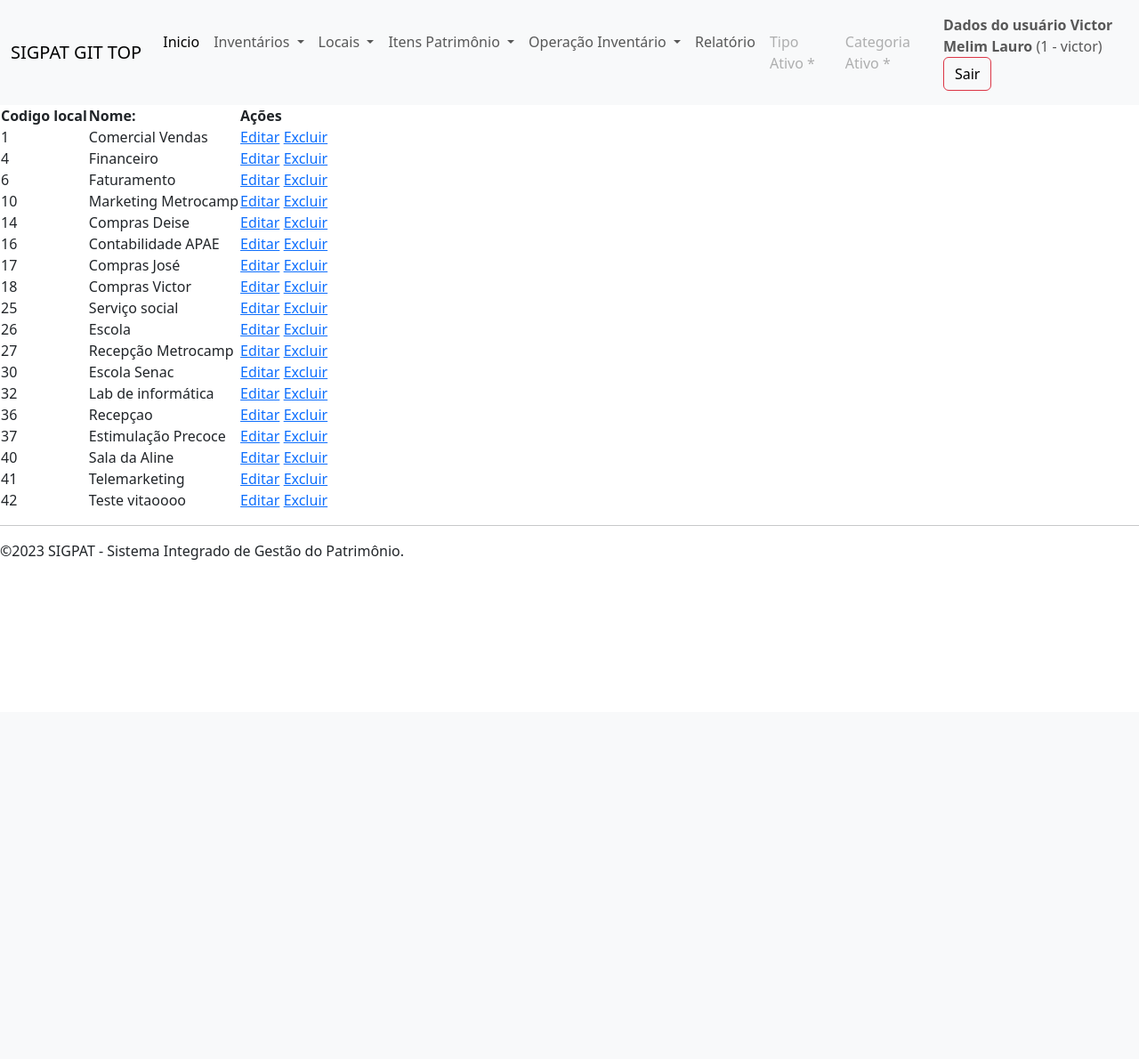
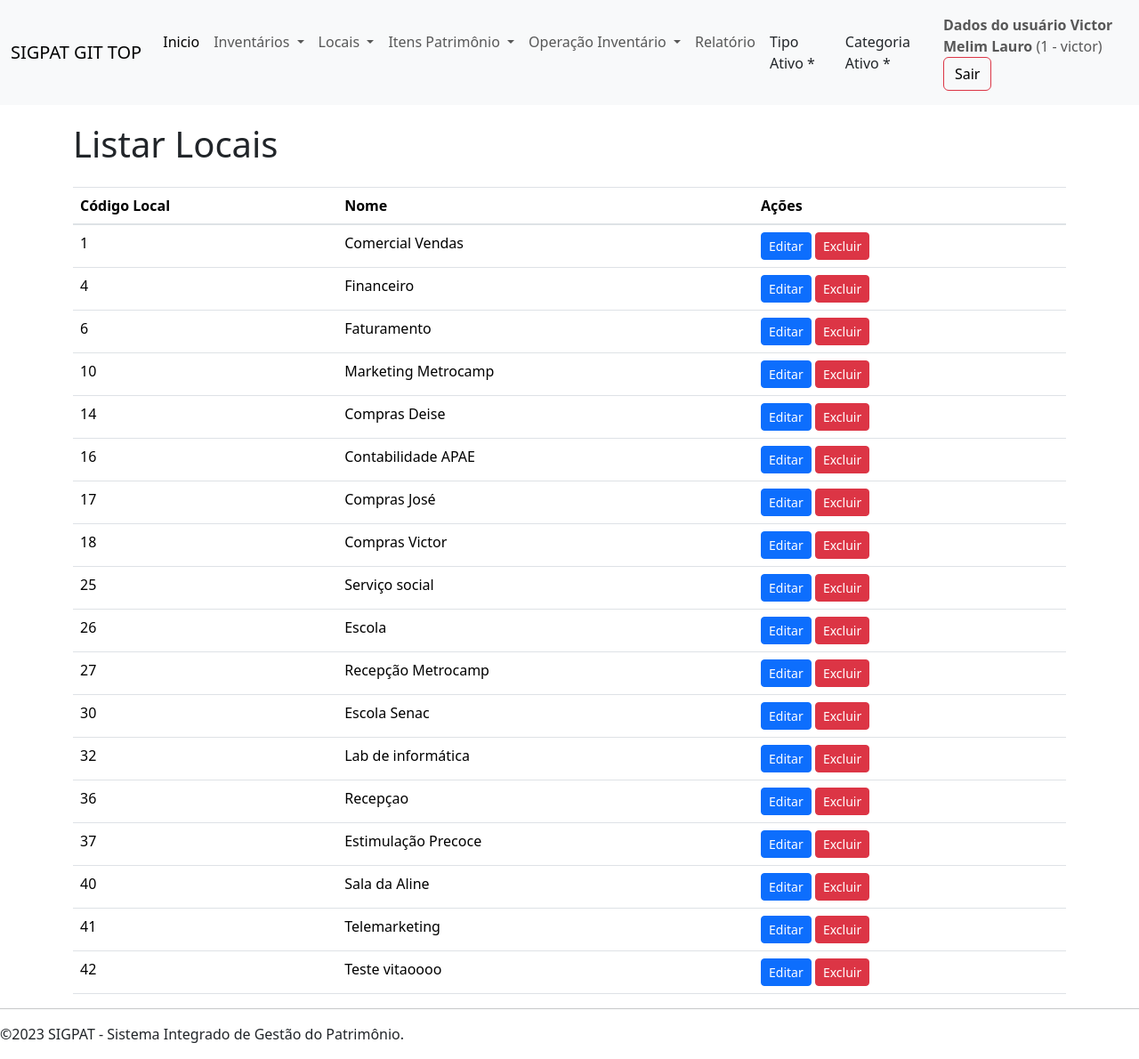
Before and after one commit to victormelimlauro/SIGPAT, a PHP site: page /modulos/locais/listar_locais.php in a window 1280 px wide. Shown: the whole page at 89% size. Before the commit the page ends 629 px from the top, so only its background shows below. Run offline with PHP 8.4, Linux system fonts and the light colour scheme; a user stored in the database is signed in; data comes from the database, SQL or seed files in the repository.

Commit message:
ajustes view

```diff
--- a/includes/cabecalho.php
+++ b/includes/cabecalho.php
@@ -77,7 +77,7 @@ try {
             </a>
             <ul class="dropdown-menu">
                 <li><a class="dropdown-item" href="/modulos/operacoes_inventarios/cadastrar_operacao.php">Cadastrar Operação</a></li>
-                <li><a class="dropdown-item" href="/modulos/operacoes_inventarios/listar_operacoes.php">Listar Operaõess</a></li>
+                <li><a class="dropdown-item" href="/modulos/operacoes_inventarios/listar_operacoes.php">Listar Operações</a></li>
             </ul>
             </li>
             <li class="nav-item">
--- a/modulos/itens/lista_itens.php
+++ b/modulos/itens/lista_itens.php
@@ -13,8 +13,6 @@ try {
     $item_dao = new ItemDAO();
 
     $lista_itens = $item_dao->getAllRows();
-
-    var_dump($lista_itens);
 
     $total_itens = count($lista_itens);
 
--- a/modulos/locais/listar_locais.php
+++ b/modulos/locais/listar_locais.php
@@ -21,33 +21,44 @@ try {
 
 }
 ?>
-<html>
+<!DOCTYPE html>
+<html lang="pt-br">
 <head>
+    <meta charset="utf-8">
+    <meta name="viewport" content="width=device-width, initial-scale=1, shrink-to-fit=no">
     <title>Sistemas</title>
+    <link rel="stylesheet" href="https://stackpath.bootstrapcdn.com/bootstrap/4.3.1/css/bootstrap.min.css">
+    <style>
+        body {
+            background-color: #f8f9fa;
+        }
+        main {
+            margin-top: 20px;
+        }
+    </style>
 </head>
 <body>
+
 <?php include '../../includes/cabecalho.php' ?>
-        <main>
-            <table>
+
+<main class="container">
+    <h1 class="mb-4">Listar Locais</h1>
+    <table class="table">
         <thead>
             <tr>
-                        <th>Codigo local</th>
-                        <th>Nome:</th>
-                        <th>Ações</th>
+                <th scope="col">Código Local</th>
+                <th scope="col">Nome</th>
+                <th scope="col">Ações</th>
             </tr>
         </thead>
         <tbody>
             <?php for($i=0; $i<$total_locais; $i++): ?>
             <tr>
-                        <td> <?= $lista_locais[$i]->cod_local ?> </td>
-                        <td> <?= $lista_locais[$i]->nome_local ?> </td>
+                <td><?= $lista_locais[$i]->cod_local ?></td>
+                <td><?= $lista_locais[$i]->nome_local ?></td>
                 <td>
-                            <a href="cadastrar_local.php?cod_local=<?= $lista_locais[$i]->cod_local ?>">
-                                Editar</a>
-                        </td>
-                        <td>
-                            <a href="cadastrar_local.php?excluir=true&cod_local=<?= $lista_locais[$i]->cod_local ?>">
-                                Excluir</a>
+                    <a href="cadastrar_local.php?cod_local=<?= $lista_locais[$i]->cod_local ?>" class="btn btn-primary btn-sm">Editar</a>
+                    <a href="cadastrar_local.php?excluir=true&cod_local=<?= $lista_locais[$i]->cod_local ?>" class="btn btn-danger btn-sm">Excluir</a>
                 </td>
             </tr>
             <?php endfor ?>
@@ -56,5 +67,9 @@ try {
 </main>
 
 <?php include '../../includes/rodape.php' ?>
+
+<script src="https://code.jquery.com/jquery-3.3.1.slim.min.js"></script>
+<script src="https://cdnjs.cloudflare.com/ajax/libs/popper.js/1.14.7/umd/popper.min.js"></script>
+<script src="https://stackpath.bootstrapcdn.com/bootstrap/4.3.1/js/bootstrap.min.js"></script>
 </body>
 </html>
```
Lines whose indentation alone changed are shown as unchanged.
